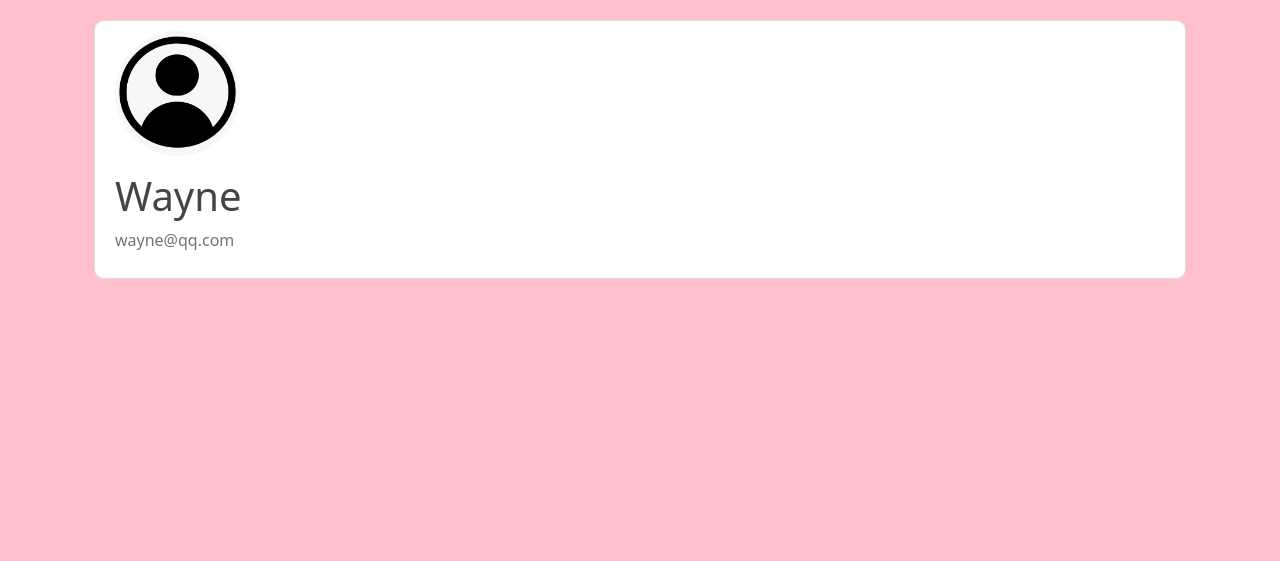
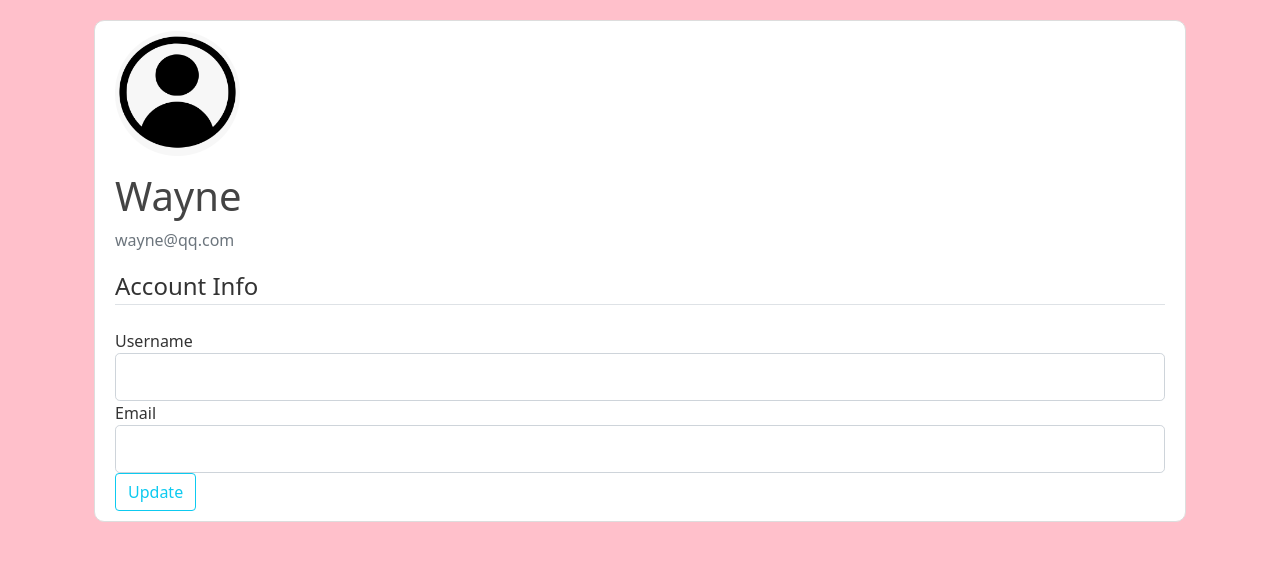
Before and after one commit to WayneMusungu/blog-post, a Flask app: page /account in a window 1280 px wide. Shown: the part 56-617 px from the top of the page. Run offline with Flask 2, Linux system fonts and the light colour scheme; a user stored in the database is signed in.

Commit message:
Create an update account form for authenticated users

```diff
--- a/blogpost/forms.py
+++ b/blogpost/forms.py
@@ -1,6 +1,7 @@
 import email
 from click import confirm
 from flask_wtf import FlaskForm
+from flask_login import current_user
 from wtforms import StringField, PasswordField, SubmitField, BooleanField
 from wtforms.validators import DataRequired, Length, Email, EqualTo, ValidationError
 from blogpost.models import User
@@ -36,3 +37,25 @@ class LoginForm(FlaskForm):
     password = PasswordField('Password', validators=[DataRequired()])
     remember = BooleanField('Remember Me')
     submit = SubmitField('Login')
+
+
+
+class UpdateAccountForm(FlaskForm):
+    username = StringField('Username',
+                           validators=[DataRequired(), Length(min=2, max=20)])
+    email = StringField('Email',
+                        validators=[DataRequired(), Email()])
+    # picture = FileField('Update Profile Picture', validators=[FileAllowed(['jpg', 'png'])])
+    submit = SubmitField('Update')
+
+    def validate_username(self, username):
+        if username.data != current_user.username:
+            user = User.query.filter_by(username=username.data).first()
+            if user:
+                raise ValidationError('That username is taken. Please choose a different one.')
+
+    def validate_email(self, email):
+        if email.data != current_user.email:
+            user = User.query.filter_by(email=email.data).first()
+            if user:
+                raise ValidationError('That email is taken. Please choose a different one.')
--- a/blogpost/routes.py
+++ b/blogpost/routes.py
@@ -1,6 +1,6 @@
 from flask import render_template, url_for, flash, redirect, request
 from blogpost import app, db, bcrypt
-from blogpost.forms import RegistrationForm, LoginForm
+from blogpost.forms import RegistrationForm, LoginForm, UpdateAccountForm
 from blogpost.models import User, Post
 from flask_login import login_user, current_user, logout_user, login_required
 
@@ -97,5 +97,7 @@ def logout():
 @app.route("/account")
 @login_required
 def account():
+    form = UpdateAccountForm()
+
     image_file = url_for('static', filename='profile_pics/'+ current_user.image_file)
-    return render_template('account.html', title='Account', image_file=image_file)
+    return render_template('account.html', title='Account', image_file=image_file, form=form)
--- a/blogpost/templates/account.html
+++ b/blogpost/templates/account.html
@@ -8,5 +8,47 @@
         <p class="text-secondary">{{ current_user.email }}</p>
       </div>
     </div>
+    <form method="POST" action="" enctype="multipart/form-data">
+        {{ form.hidden_tag() }}
+        <fieldset class="form-group">
+            <legend class="border-bottom mb-4">Account Info</legend>
+            <div class="form-group">
+                {{ form.username.label(class="form-control-label") }}
+
+                {% if form.username.errors %}
+                    {{ form.username(class="form-control form-control-lg is-invalid") }}
+                    <div class="invalid-feedback">
+                        {% for error in form.username.errors %}
+                            <span>{{ error }}</span>
+                        {% endfor %}
+                    </div>
+                {% else %}
+                    {{ form.username(class="form-control form-control-lg") }}
+                {% endif %}
+            </div>
+            <div class="form-group">
+                {{ form.email.label(class="form-control-label") }}
+                {% if form.email.errors %}
+                    {{ form.email(class="form-control form-control-lg is-invalid") }}
+                    <div class="invalid-feedback">
+                        {% for error in form.email.errors %}
+                            <span>{{ error }}</span>
+                        {% endfor %}
+                    </div>
+                {% else %}
+                    {{ form.email(class="form-control form-control-lg") }}
+                {% endif %}
+            </div>
+
+        </fieldset>
+        <div class="form-group">
+            {{ form.submit(class="btn btn-outline-info") }}
+        </div>
+    </form>
+
+
+
+
+
 </div>
 {% endblock  content%}
```
